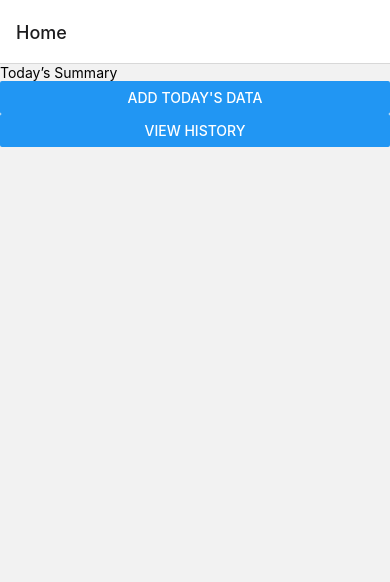
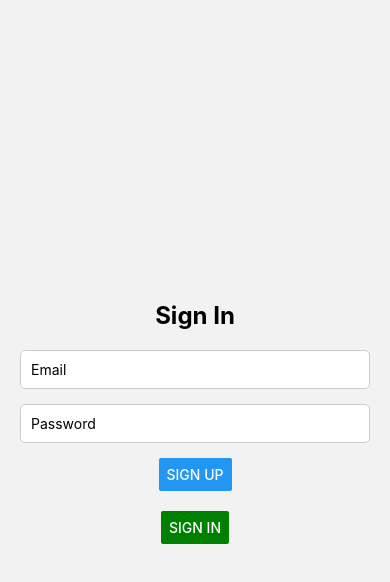
Before and after one commit to angelikatot/RecoveryTrack, a React Native app: screen /Auth in a window 390 px wide. Shown: the top 582 px of the page. Built offline with nearby package versions, Linux system fonts and the light colour scheme; no server answers.

Commit message:
added sign in, sign up firebase auth

```diff
--- a/App.js
+++ b/App.js
@@ -1,21 +1,45 @@
 import 'react-native-gesture-handler';
-import React from 'react';
+import React, { useEffect, useState } from 'react';
 import { NavigationContainer } from '@react-navigation/native';
 import { createStackNavigator } from '@react-navigation/stack';
 import InputScreen from './screens/InputScreen';
 import HistoryScreen from './screens/HistoryScreen';
 import HomeScreen from './screens/HomeScreen';
-
+import AuthScreen from './screens/AuthScreen';
+import { auth } from './services/firebaseConfig';
 
 const Stack = createStackNavigator();
 
 export default function App() {
+  const [user, setUser] = useState(null);
+
+  useEffect(() => {
+    // Listen for auth state changes
+    const unsubscribe = auth.onAuthStateChanged((authenticatedUser) => {
+      setUser(authenticatedUser);
+    });
+
+    // Clean up the listener when unmounting
+    return unsubscribe;
+  }, []);
+
   return (
     <NavigationContainer>
       <Stack.Navigator>
-        <Stack.Screen name="Home" component={HomeScreen} />
-        <Stack.Screen name="Input" component={InputScreen} />
-        <Stack.Screen name="History" component={HistoryScreen} />
+        {/* Conditional navigation based on user authentication status */}
+        {user ? (
+          <>
+            <Stack.Screen name="Home" component={HomeScreen} />
+            <Stack.Screen name="Input" component={InputScreen} />
+            <Stack.Screen name="History" component={HistoryScreen} />
+          </>
+        ) : (
+          <Stack.Screen
+            name="Auth"
+            component={AuthScreen}
+            options={{ headerShown: false }}
+          />
+        )}
       </Stack.Navigator>
     </NavigationContainer>
   );
--- a/package.json
+++ b/package.json
@@ -9,7 +9,7 @@
     "web": "expo start --web"
   },
   "dependencies": {
-    "@react-native-async-storage/async-storage": "1.23.1",
+    "@react-native-async-storage/async-storage": "^1.23.1",
     "@react-native-community/netinfo": "11.3.1",
     "@react-native-firebase/app": "^21.3.0",
     "@react-native-firebase/firestore": "^21.3.0",
--- /dev/null
+++ b/screens/AuthScreen.js
@@ -0,0 +1,105 @@
+import React, { useState } from 'react';
+import { View, TextInput, Button, Text, StyleSheet } from 'react-native';
+import { signUp, signIn, signOut } from '../services/authService';
+
+const AuthScreen = () => {
+    const [email, setEmail] = useState('');
+    const [password, setPassword] = useState('');
+    const [user, setUser] = useState(null);
+    const [error, setError] = useState(null);
+
+    const handleSignUp = async () => {
+        try {
+            const newUser = await signUp(email, password);
+            setUser(newUser);
+            setError(null);
+        } catch (err) {
+            setError(err.message);
+        }
+    };
+
+    const handleSignIn = async () => {
+        try {
+            const loggedInUser = await signIn(email, password);
+            setUser(loggedInUser);
+            setError(null);
+        } catch (err) {
+            setError(err.message);
+        }
+    };
+
+    const handleSignOut = async () => {
+        await signOut();
+        setUser(null);
+    };
+
+    return (
+        <View style={styles.container}>
+            {user ? (
+                <View>
+                    <Text>Welcome, {user.email}</Text>
+                    <Button title="Sign Out" onPress={handleSignOut} />
+                </View>
+            ) : (
+                <View style={styles.authContainer}>
+                    <Text style={styles.title}>Sign In</Text>
+                    <TextInput
+                        placeholder="Email"
+                        value={email}
+                        onChangeText={setEmail}
+                        keyboardType="email-address"
+                        autoCapitalize="none"
+                        style={styles.input}
+                    />
+                    <TextInput
+                        placeholder="Password"
+                        value={password}
+                        onChangeText={setPassword}
+                        secureTextEntry
+                        style={styles.input}
+                    />
+                    <Button title="Sign Up" onPress={handleSignUp} />
+                    <View style={styles.spacer} />
+                    <Button title="Sign In" onPress={handleSignIn} color="green" />
+                    {error && <Text style={styles.error}>{error}</Text>}
+                </View>
+            )}
+        </View>
+    );
+};
+
+const styles = StyleSheet.create({
+    container: {
+        flex: 1,
+        justifyContent: 'center',  // Centers vertically
+        alignItems: 'center',       // Centers horizontally
+        padding: 20,
+    },
+    authContainer: {
+        width: '100%',
+        alignItems: 'center',
+    },
+    title: {
+        fontSize: 24,
+        fontWeight: 'bold',
+        marginBottom: 20,
+    },
+    input: {
+        width: '100%',
+        padding: 10,
+        borderWidth: 1,
+        borderColor: '#ccc',
+        borderRadius: 5,
+        marginBottom: 15,
+        backgroundColor: '#fff',
+    },
+    spacer: {
+        marginVertical: 10,
+    },
+    error: {
+        color: 'red',
+        marginTop: 10,
+    },
+});
+
+export default AuthScreen;
--- /dev/null
+++ b/services/authService.js
@@ -0,0 +1,29 @@
+import { createUserWithEmailAndPassword, signInWithEmailAndPassword } from 'firebase/auth';
+import { auth } from './firebaseConfig';
+
+export const signUp = async (email, password) => {
+    try {
+        await createUserWithEmailAndPassword(auth, email, password);
+    } catch (error) {
+        console.error("Error signing up:", error.message);
+    }
+};
+
+export const signIn = async (email, password) => {
+    try {
+        await signInWithEmailAndPassword(auth, email, password);
+    } catch (error) {
+        console.error("Error signing in:", error.message);
+    }
+};
+
+
+// Sign-out function
+export const signOut = async () => {
+    try {
+        await auth.signOut();
+    } catch (error) {
+        console.error("Error signing out:", error.message);
+        throw error;
+    }
+};
--- a/services/firebaseConfig.js
+++ b/services/firebaseConfig.js
@@ -1,7 +1,8 @@
 // Import the functions you need from the SDKs you need
 import { initializeApp } from "firebase/app";
-import { getAnalytics } from "firebase/analytics";
 import { getDatabase } from "firebase/database";
+import { initializeAuth, getReactNativePersistence } from "firebase/auth";
+import AsyncStorage from "@react-native-async-storage/async-storage";
 
 // Your web app's Firebase configuration
 const firebaseConfig = {
@@ -13,8 +14,12 @@ const firebaseConfig = {
     appId: "1:675888832658:web:7f24e2b82794e3a16d064b",
     measurementId: "G-HNNPX64HW4"
 };
+// Initialize Firebase
 const app = initializeApp(firebaseConfig);
-const analytics = getAnalytics(app);
 const database = getDatabase(app);
+const auth = initializeAuth(app, {
+    persistence: getReactNativePersistence(AsyncStorage)
+});
 
-export { app, database };
+// Export
+export { app, database, auth };
```
Also changed, not shown: 1 other file (tests, documents, lock files or other folders).
